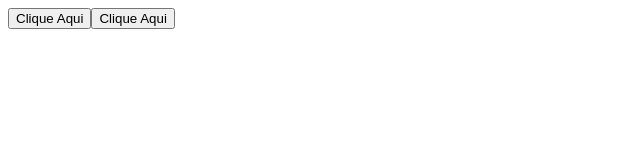
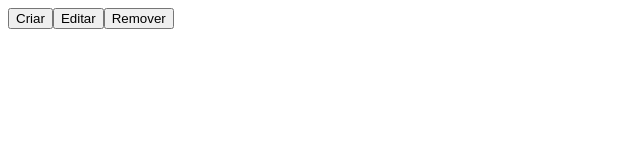
Before and after one commit to iuuleoo/react, a React app: page / in a window 1280 px wide. Shown: the top 160 px of the page, without its empty margins (0-640 px from the left). Built offline with nearby package versions, Linux system fonts and the light colour scheme; the HTML template or start-up script is replaced by a standard one.

Commit message:
Passando Propriedades Para O Componente

```diff
--- a/src/App.tsx
+++ b/src/App.tsx
@@ -3,8 +3,9 @@ import { Button } from "./components/button"
 export function App(){
   return (
   <div>
-    <Button />
-    <Button />
+    <Button name="Criar" />
+    <Button name="Editar"/>
+    <Button name="Remover"/>
   </div>
   )
 }
--- a/src/components/button.tsx
+++ b/src/components/button.tsx
@@ -1,3 +1,7 @@
-export function Button(){
-  return <button>Clique Aqui</button>
+type Props = {
+  name: string
 }
+
+export function Button({ name } : Props){
+  return <button>{ name }</button>
+}
```
